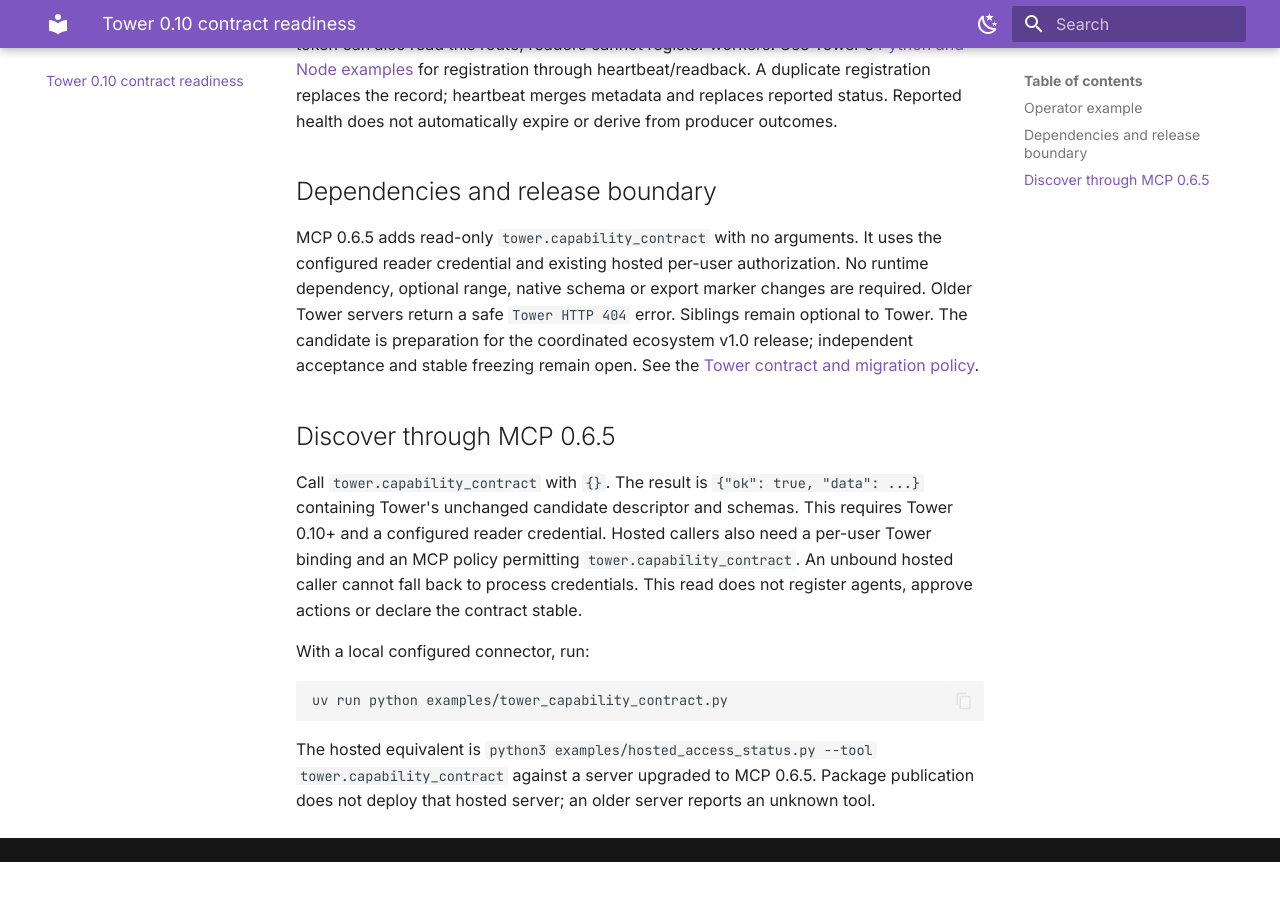
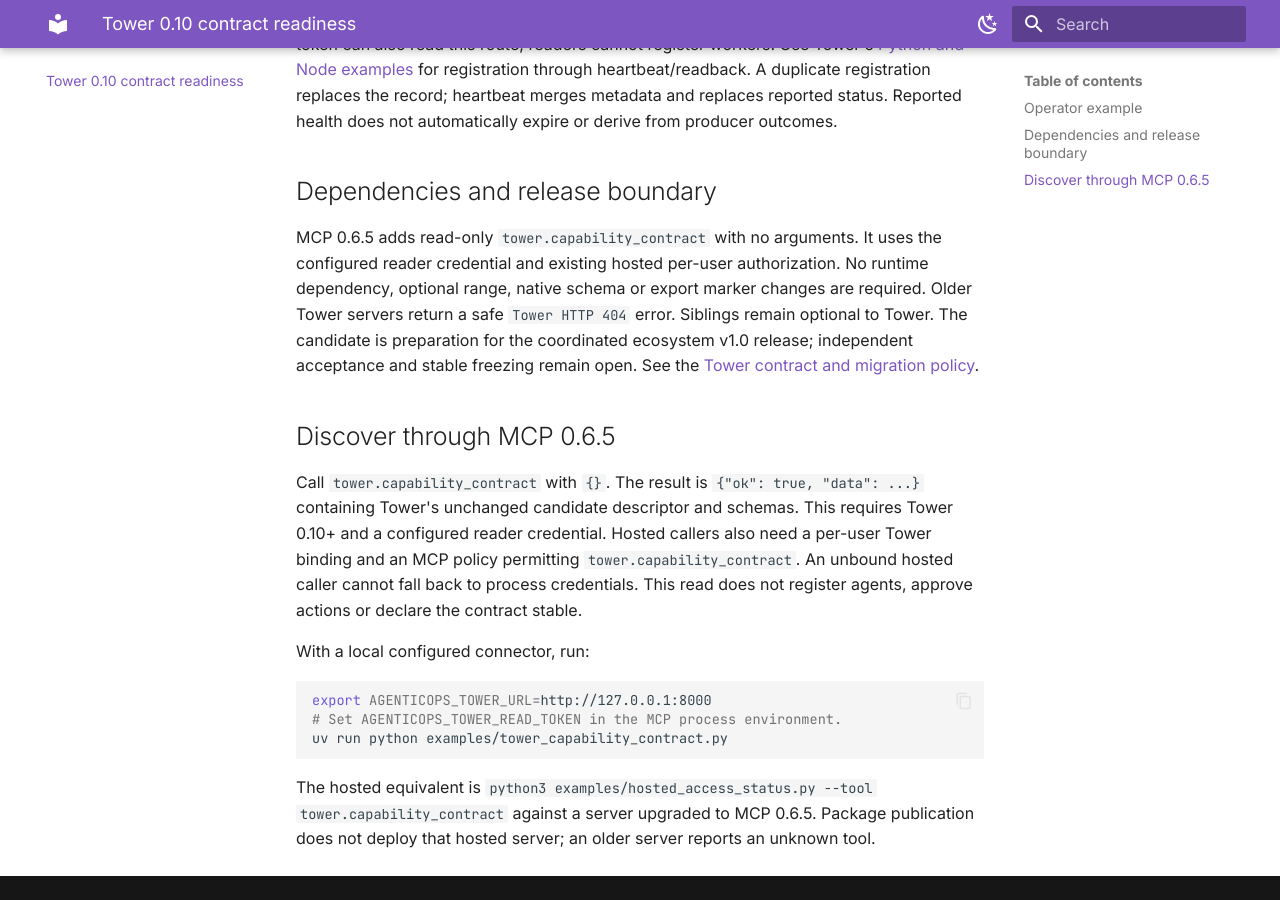
Before and after one commit to DeepAgentLabs/mcp-server, an MkDocs documentation site: the page built from docs/tower-0.10-compatibility.md, in a window 1280 px wide and 900 px high, scrolled down 717 px. Built offline with MkDocs 1.6.1 and Material for MkDocs 9.7.7, drawn with Linux system fonts in a browser that asks for light colours; before the commit the page ends 1579 px from its top, so only the background shows below that.

````diff
--- a/docs/tower-0.10-compatibility.md
+++ b/docs/tower-0.10-compatibility.md
@@ -49,6 +49,8 @@ not register agents, approve actions or declare the contract stable.
 With a local configured connector, run:
 
 ```bash
+export AGENTICOPS_TOWER_URL=http://127.0.0.1:8000
+# Set AGENTICOPS_TOWER_READ_TOKEN in the MCP process environment.
 uv run python examples/tower_capability_contract.py
 ```
 
````
Also changed, not shown: README.md (+2 -2 lines), ROADMAP.md (+5 -4 lines).
